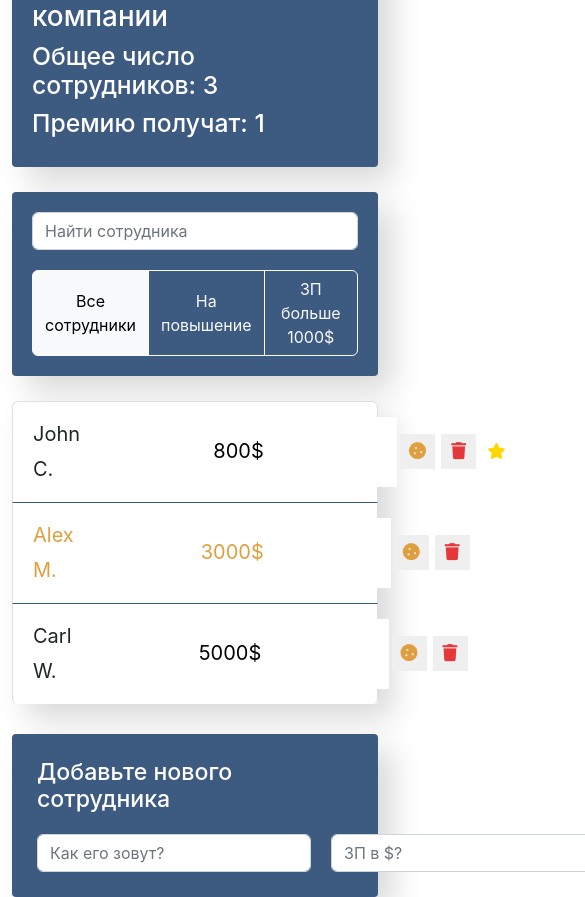
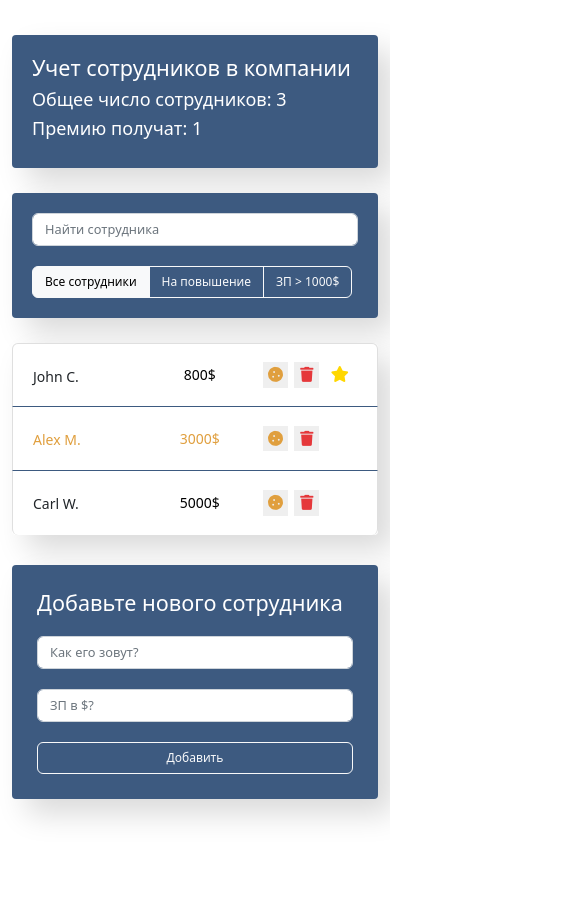
Before and after one commit to m4es7r0/course-react-simple-app, a React (Create React App) app: page / in a window 390 px wide. Shown: the top 897 px of the page, 585 px wide, since content can reach past the window. After the commit the page ends 844 px from the top, so only its background shows below. Built offline with nearby package versions, Linux system fonts and the light colour scheme.

Commit message:
responsive no-done

```diff
--- a/src/components/app-employees-add-form/app-employees-add-form.jsx
+++ b/src/components/app-employees-add-form/app-employees-add-form.jsx
@@ -7,7 +7,7 @@ const EmployeesAddForm = ({ onAdd }) => {
 
   return (
     <div className="app-add-form">
-      <h3>Добавьте нового сотрудника</h3>
+      <h1>Добавьте нового сотрудника</h1>
       <form
         className="add-form d-flex"
         onSubmit={(e) => {
--- a/src/components/app-employees-list-item/app-employees-list-item.scss
+++ b/src/components/app-employees-list-item/app-employees-list-item.scss
@@ -9,14 +9,14 @@
 
 .list-group-item span {
     line-height: 35px;
-    font-size: 20px;
+    font-size: 1.2rem;
     cursor: pointer;
     max-width: 550px;
 }
 
 .list-group-item input {
     line-height: 35px;
-    font-size: 20px;
+    font-size: 1.2rem;
     text-align: center;
     border: 0;
 }
--- a/src/components/app-filter/appfilter.jsx
+++ b/src/components/app-filter/appfilter.jsx
@@ -4,12 +4,13 @@ const AppFilter = ({ filter, onUpdFilter }) => {
   const buttonsData = [
     { name: 'all', label: 'Все сотрудники' },
     { name: 'toRise', label: 'На повышение' },
-    { name: 'moreThan1k', label: 'ЗП больше 1000$' },
+    { name: 'moreThan1k', label: 'ЗП > 1000$' },
   ]
 
   const buttons = buttonsData.map(({ name, label }) => {
     const active = filter === name
     const clazz = active ? 'btn-light' : 'btn-outline-light'
+
 
     return (
       <button
--- a/src/components/app-info/app-info.scss
+++ b/src/components/app-info/app-info.scss
@@ -1,5 +1,6 @@
 .app-info {
     padding: 20px;
+    // margin-top: 20px;
     background-color: #3d5a80;
     border-radius: 4px;
     box-shadow: 15px 15px 30px rgba(0, 0, 0, .15);
--- a/src/components/app/app.scss
+++ b/src/components/app/app.scss
@@ -1,18 +1,188 @@
 .app {
     width: 100vw;
-    height: 100vh;
-    display: flex;
-    flex-direction: column;
-    justify-content: center;
-    align-items: center;
+    // height: 100vh;
+    padding: 0px;
+}
+
+.employees-list-add-form {
+    padding-bottom: 10px;
 }
 
 .container {
-    max-width: 1000px;
+    max-width: 900px;
+    height: 100%;
+    display: flex;
+    flex-direction: column;
 }
 
 @media (max-width: 1280px) {
     .container {
         max-width: 700px;
+        height: 100%;
     }
 }
+
+@media (max-width: 720px) {
+    .container {
+        max-width: 450px;
+        // height: 100vh;
+
+        h1 {
+            font-size: calc(1.325rem + .1vw);
+        }
+
+        h2 {
+            font-size: calc(1.1rem + .1vw);
+        }
+
+        input {
+            font-size: .8rem;
+        }
+
+        button {
+            max-width: 100%;
+            font-size: 12px;
+            height: 50%;
+        }
+    }
+
+    .add-form {
+        flex-direction: column;
+
+        .form-control {
+            width: 100%;
+            margin-bottom: 20px;
+        }
+    }
+
+    .employees-list {
+        ul {
+            li {
+                height: 4rem;
+
+                & input,
+                span {
+                    font-size: 14px;
+                }
+
+                input {
+                    width: 27%;
+                }
+
+                span {
+                    width: 33%;
+                }
+
+                div>* {
+                    width: 1.6rem;
+                    height: 1.6rem;
+                }
+
+                div {
+                    width: 30%;
+                    height: 100%;
+
+                    button {
+                        display: flex;
+                        justify-content: center;
+                        align-items: center;
+                        padding: 0;
+
+                        i {
+                            height: 30%;
+                            transform: translateY(-50%);
+                            font-size: 15px;
+                        }
+                    }
+                }
+            }
+        }
+    }
+}
+
+@media (max-width: 375px) {
+    .container {
+        max-width: 320px;
+        // height: 100%;
+
+        h1 {
+            font-size: calc(1.325rem + .1vw);
+        }
+
+        h2 {
+            font-size: calc(1.1rem + .1vw);
+        }
+
+        input {
+            font-size: .9rem;
+        }
+
+        button {
+            max-width: 100%;
+            font-size: 12px;
+            height: 50%;
+        }
+    }
+
+    .list-group-item {
+        &>* {
+            width: 40%;
+        }
+
+        &>span {
+            font-size: 1rem;
+            // color: #fff;
+        }
+    }
+
+    .add-form {
+        flex-direction: row;
+
+        .form-control {
+            width: 100%;
+            margin-bottom: 20px;
+        }
+    }
+
+    .employees-list {
+        ul {
+            li {
+                height: 4rem;
+
+                & input,
+                span {
+                    font-size: 14px;
+                }
+
+                input {
+                    width: 27%;
+                }
+
+                span {
+                    width: 33%;
+                }
+
+                div>* {
+                    width: 2rem;
+                    height: 1.4rem;
+                }
+
+                div {
+                    width: 30%;
+                    height: 100%;
+                    button {
+                        display: flex;
+                        padding: 0;
+                        width: 100%;
+
+                        i {
+                            height: 30%;
+                            transform: translateY(-50%);
+                            font-size: 14px;
+                        }
+                    }
+                }
+            }
+        }
+    }
+}
--- a/src/index.scss
+++ b/src/index.scss
@@ -1,14 +1,25 @@
+// * {
+//   padding: 0;
+//   margin: 0;
+// }
+
 body {
-  margin: 0;
-  padding: 0;
-  font-family: -apple-system, BlinkMacSystemFont, 'Segoe UI', 'Roboto', 'Oxygen',
-    'Ubuntu', 'Cantarell', 'Fira Sans', 'Droid Sans', 'Helvetica Neue',
-    sans-serif;
-  -webkit-font-smoothing: antialiased;
-  -moz-osx-font-smoothing: grayscale;
+  height: 100vh;
+  display: flex;
+  align-items: center;
 }
 
-code {
-  font-family: source-code-pro, Menlo, Monaco, Consolas, 'Courier New',
-    monospace;
-}
+// body {
+//   margin: 0;
+//   padding: 0;
+//   font-family: -apple-system, BlinkMacSystemFont, 'Segoe UI', 'Roboto', 'Oxygen',
+//     'Ubuntu', 'Cantarell', 'Fira Sans', 'Droid Sans', 'Helvetica Neue',
+//     sans-serif;
+//   -webkit-font-smoothing: antialiased;
+//   -moz-osx-font-smoothing: grayscale;
+// }
+
+// code {
+//   font-family: source-code-pro, Menlo, Monaco, Consolas, 'Courier New',
+//     monospace;
+// }
```
Also changed, not shown: src/components/app-filter/app-filter.scss (line endings or trailing spaces).
